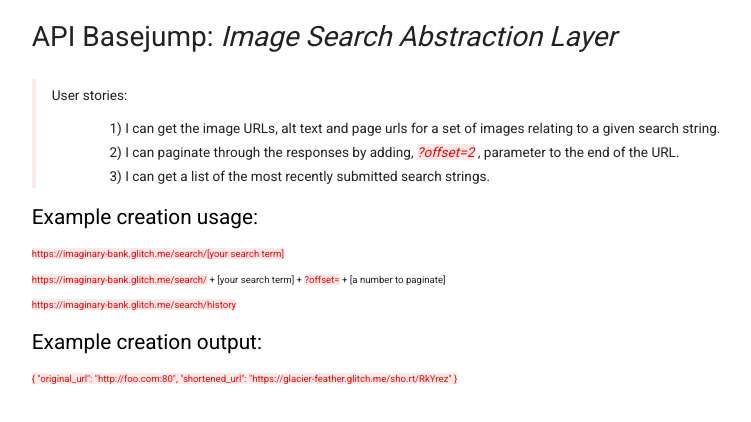
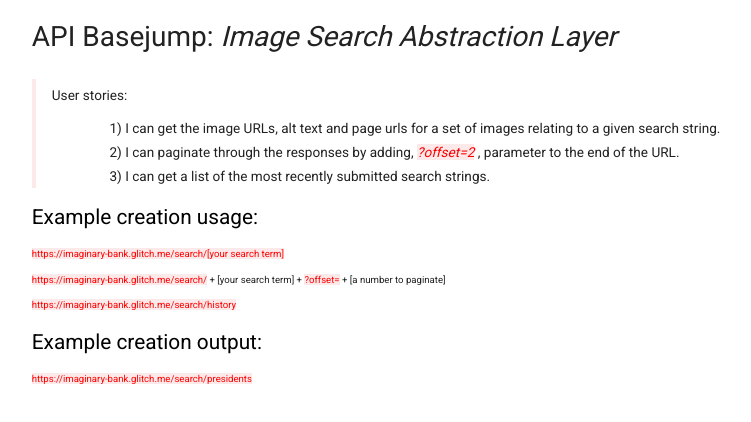
Before and after one commit to JP-Dub/image-search, a website: page views/index.html in a window 1280 px wide. Shown: the whole page, without its empty margins (71-822 px from the left). Drawn offline with Linux system fonts and the light colour scheme.

Commit message:
🤑💁 Checkpoint views/index.html:553280

```diff
--- a/views/index.html
+++ b/views/index.html
@@ -28,7 +28,7 @@
             Example creation output:
           </p>
           <p><mark>
-            { "original_url": "http://foo.com:80", "shortened_url": "https://glacier-feather.glitch.me/sho.rt/RkYrez" }</mark></p>
+            https://imaginary-bank.glitch.me/search/presidents</mark></p>
             </footer>
       </div>
    </body>
```
